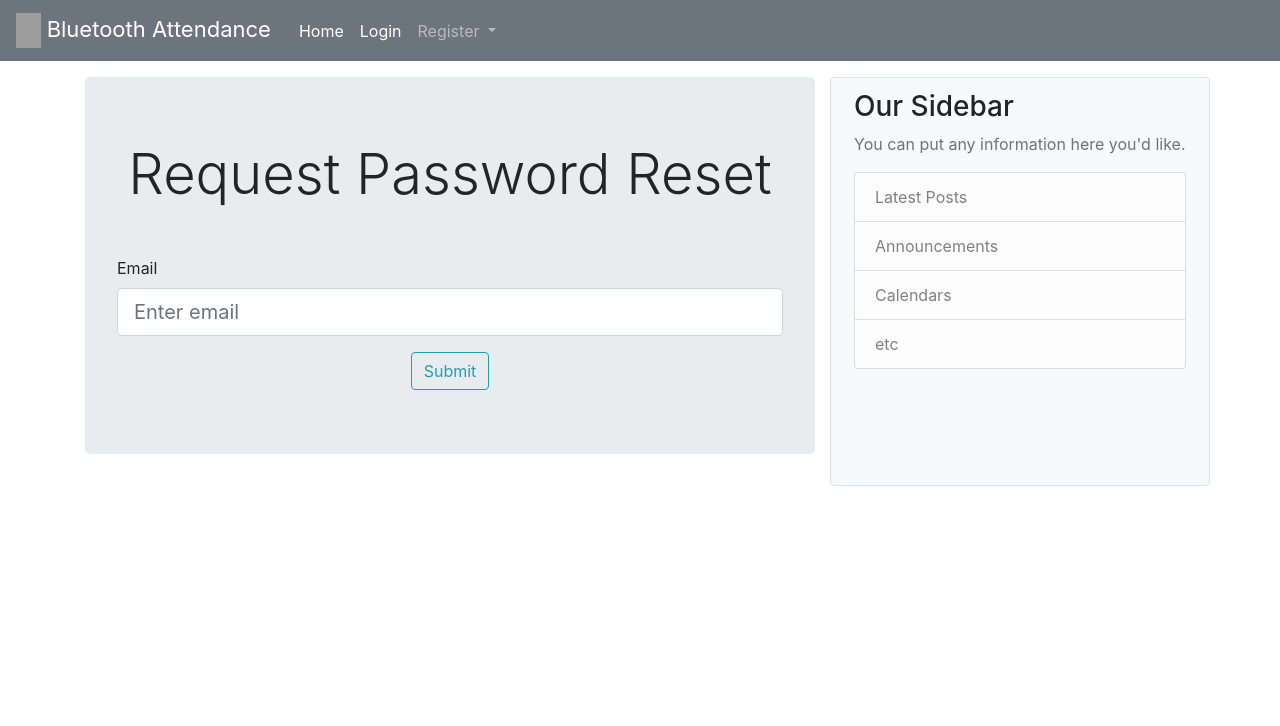
After one commit to k3v007/bluetooth-attendance, a Flask app: page /student/reset_password in a window 1280 px wide. The commit adds this page. Shown: the top 726 px of the page. Run offline with Flask 2, Linux system fonts and the light colour scheme; some libraries are stand-ins or nearby versions; grey boxes are pictures that could not be loaded.

Commit message:
Password reset using flask-mail

```diff
--- a/btattendance/__init__.py
+++ b/btattendance/__init__.py
@@ -2,10 +2,12 @@ from flask import Flask
 from flask_sqlalchemy import SQLAlchemy
 from flask_login import LoginManager
 from btattendance.config import Config
+from flask_mail import Mail
 
 
 db = SQLAlchemy()
 login_manager = LoginManager()
+mail = Mail()
 
 
 def create_app(config_class=Config):
@@ -14,6 +16,7 @@ def create_app(config_class=Config):
 
     db.init_app(app)
     login_manager.init_app(app)
+    mail.init_app(app)
     login_manager.login_view = 'students.login'
     login_manager.login_message_category = 'warning'
 
--- a/btattendance/students/forms.py
+++ b/btattendance/students/forms.py
@@ -85,3 +85,27 @@ class UpdateAccountForm(FlaskForm):
             if Student.query.filter_by(bd_addr=bd_addr.data).first():
                 raise ValidationError(
                     "Bluetooth Address already registered with us!")
+
+
+class RequestResetForm(FlaskForm):
+    email = StringField('Email', validators=[
+        Email(),
+        DataRequired()
+    ])
+    submit = SubmitField('Submit')
+
+    def validate_email(self, email):
+        if Student.query.filter_by(email=email.data).first() is None:
+            raise ValidationError("This e-mail is not registered with us!")
+
+
+class ResetPasswordForm(FlaskForm):
+    password = PasswordField('Password', validators=[
+        DataRequired(),
+        Length(min=4, max=50)
+    ])
+    confirm_password = PasswordField('Confirm Password', validators=[
+        DataRequired(),
+        EqualTo('password', message='Passwords did not match!')
+    ])
+    submit = SubmitField('Reset Password')
--- a/btattendance/students/views.py
+++ b/btattendance/students/views.py
@@ -1,16 +1,15 @@
 import os
 from PIL import Image
 from flask import (Blueprint, redirect, render_template,
-                   url_for, flash, session, request)
+                   url_for, flash, request)
 from flask_login import login_user, current_user, login_required, logout_user
-from btattendance.utils import is_logged_in
 from btattendance.students.forms import (RegistrationForm, LoginForm,
-                                         UpdateAccountForm)
+                                         UpdateAccountForm, RequestResetForm,
+                                         ResetPasswordForm)
 from btattendance.models import Student, Department, DeptCode
-from btattendance import db
+from btattendance import db, mail
 from secrets import token_hex
-
-
+from flask_mail import Message
 students = Blueprint('students', __name__)
 
 # Student Register
@@ -86,7 +85,7 @@ def save_picture(form_image):
 def account():
     form = UpdateAccountForm()
     image_file = url_for(
-        'static', filename='profile_pics/' + current_user.profile_img)
+        'static', filename='profile_students/' + current_user.profile_img)
     if form.validate_on_submit():
         if form.picture.data:
             image_file = save_picture(form.picture.data)
@@ -102,6 +101,7 @@ def account():
 
     return render_template('accountStu.html', form=form, image_file=image_file)
 
+
 # Logout
 @students.route('/logout')
 def logout():
@@ -110,3 +110,50 @@ def logout():
         flash('You are now logged out', category='info')
 
     return redirect(url_for('index'))
+
+
+def send_reset_mail(student):
+    token = student.get_reset_token()
+    msg = Message(subject='Password Reset Request!',
+                  sender='noreply@btattendance.com',
+                  recipients=[student.email],
+                  body=f'''To reset your password, visit the following link:
+{url_for('students.reset_password', token=token, _external=True)}
+
+If you didn't make this request then simply ignore this email and changes will be made!
+''')
+    mail.send(msg)
+
+
+@students.route('/reset_password', methods=['GET', 'POST'])
+def reset_request():
+    if current_user.is_authenticated:
+        return redirect(url_for('students.dashboard'))
+    form = RequestResetForm()
+    if form.validate_on_submit():
+        student = Student.query.filter_by(email=form.email.data).first()
+        send_reset_mail(student)
+        flash('An email has been sent with the instructions to reset your password!', 'warning')
+        return redirect(url_for('students.login'))
+
+    return render_template('reset_request.html', title='Reset Password',
+                           form=form)
+
+
+@students.route('/reset_password/<token>', methods=['GET', 'POST'])
+def reset_password(token):
+    if current_user.is_authenticated:
+        return redirect(url_for('students.dashboard'))
+    student = Student.verify_reset_token(token)
+    if student is None:
+        flash('The token is invalid or expired!', 'warning')
+        return redirect(url_for('students.reset_request'))
+    form = ResetPasswordForm()
+    if form.validate_on_submit():
+        student.password_hash = student.generate_password(form.password.data)
+        db.session.commit()
+        flash("Your password has been reset successfully! Please Login")
+        return redirect(url_for('students.login'))
+
+    return render_template('reset_password.html', title='Reset Password',
+                           form=form)
--- /dev/null
+++ b/btattendance/templates/reset_request.html
@@ -0,0 +1,28 @@
+{% extends 'layout.html' %}
+
+{% block body %}
+<div class="jumbotron mt-3">
+  <h1 class="display-4 text-center">Request Password Reset</h1>
+  <div class="content-section mt-4 pt-4">
+    <form action="" , method="POST">
+      {{ form.hidden_tag() }}
+      <div class="form-group">
+        {{ form.email.label }}
+        {% if form.email.errors %}
+        {{ form.email(class="form-control form-control-lg is-invalid", placeholder="Enter email") }}
+        <div class="invalid-feedback">
+          {% for error in form.email.errors %}
+          <span>{{ error }}</span>
+          {% endfor %}
+        </div>
+        {% else %}
+        {{ form.email(class="form-control form-control-lg", placeholder="Enter email") }}
+        {% endif %}
+      </div>
+      <div class="text-center mx-2">
+        {{ form.submit(class="btn btn-outline-info") }}
+      </div>
+    </form>
+  </div>
+</div>
+{% endblock %}
```
Also changed, not shown: btattendance/config.py (+7 -0 lines), btattendance/models.py (+19 -1 lines), btattendance/templates/loginStu.html (+5 -8 lines), btattendance/templates/reset_password.html (added, +41 -0 lines).
